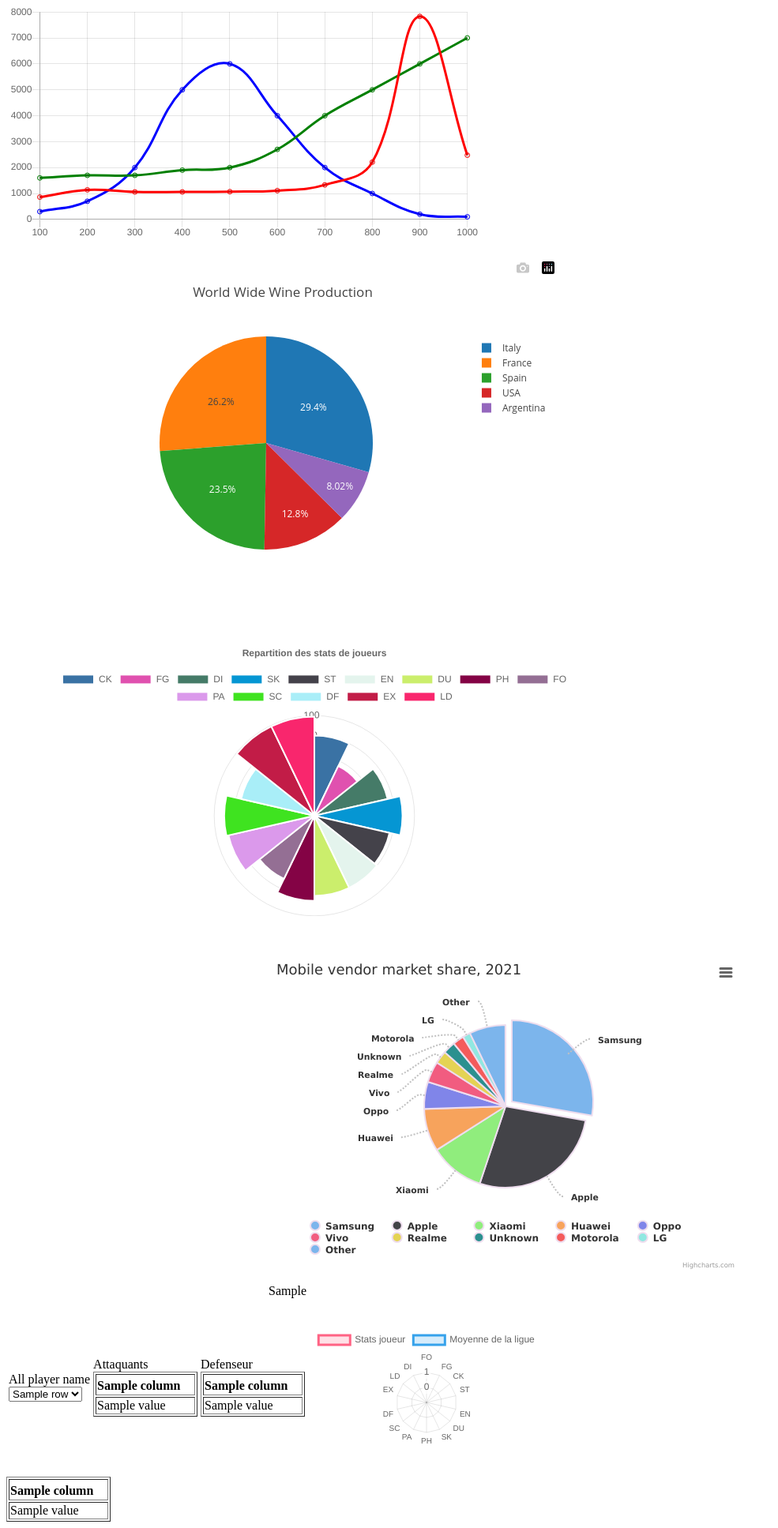
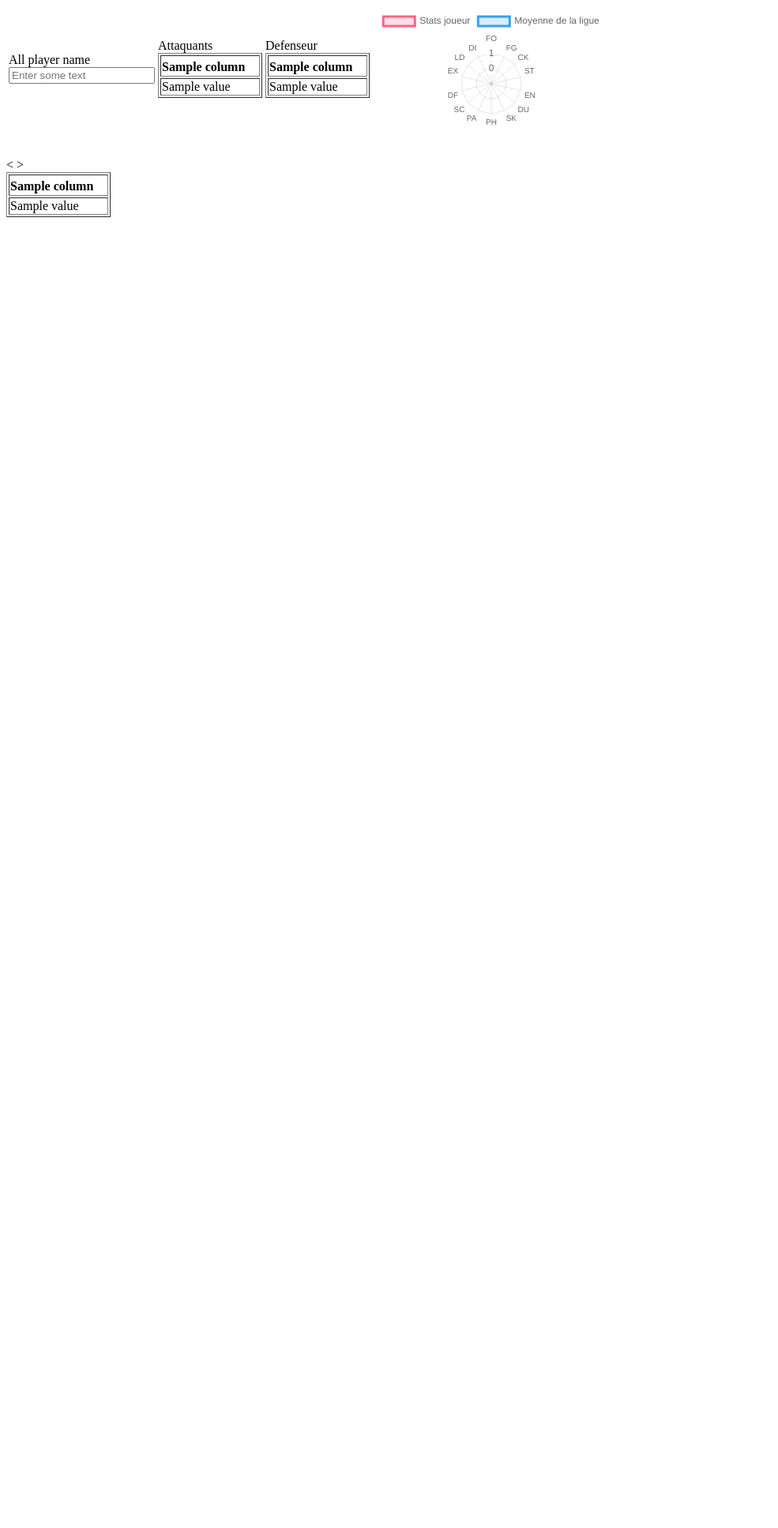
Before and after one commit to MikaelBrassard99/simu-ashl, a Flask app: template template/allStats.html in a window 1280 px wide. Shown: the whole page at 79% size, without its empty margins (0-985 px from the left). After the commit the page ends 275 px from the top, so only its background shows below. Run offline with Flask 3, Linux system fonts and the light colour scheme; the template is opened without the code that fills it: most values are stand-ins (such as "Sample title", 1, 10 or a date in 2020); data that the repository does not hold is empty; some libraries are stand-ins or nearby versions.

Commit message:
add search bar to enter playerName

```diff
--- a/main.py
+++ b/main.py
@@ -7,6 +7,8 @@ import sqlite3
 app = Flask(__name__, template_folder='template', static_folder='static')
 
 data = None
+generalStatsColumns = ['FO', 'FG', 'CK', 'ST','EN', 'DU', 'SK', 'PH', 'PA', 'SC', 'DF', 'EX', 'LD', 'DI']
+
 
 @app.route("/")
 def main():
@@ -30,7 +32,7 @@ def allStats():
     # playerSelect = pd.read_sql(queryDefence, conn)
     # conn.close()
 
-    return render_template("allStats.html", league_data=df_gen, average_Def=generateStats(df_Def)[0], average_Fwd=generateStats(df_Fwd)[0], avg_league_stat_fwd=generateStats(df_Fwd)[1], avg_league_stat_def=generateStats(df_Def)[1])
+    return render_template("allStats.html", league_data=df_gen, average_Def=generateStats(df_Def, generalStatsColumns)[0], average_Fwd=generateStats(df_Fwd, generalStatsColumns)[0], avg_league_stat_fwd=generateStats(df_Fwd, generalStatsColumns)[1], avg_league_stat_def=generateStats(df_Def, generalStatsColumns)[1])
         # Handle other request methods
 
 @app.route("/updateChart", methods=['GET', 'POST'])
@@ -50,10 +52,9 @@ def updateChart():
     df_PlayerSel = pd.read_sql(querySelectedPlayer, conn)
 
     #verify if player is D or Fwd
-    print(df_PlayerSel['PosD'].values[0])
     # playerSelect = pd.read_sql(queryDefence, conn)
     # conn.close()
-    response_data = {'values':generateStats(df_PlayerSel)[1], 'isDef':df_PlayerSel['PosD'].values[0], 'name':df_PlayerSel['Name'].values[0]}
+    response_data = {'values':df_PlayerSel.to_json(orient='records'), 'labels': generalStatsColumns}
     return jsonify(response_data)
 
 
@@ -75,8 +76,7 @@ def set_global(data_in):
     data = data_in  # Set the value of the global variable
 
 #fonction generant les stats (average stats: prends les champs de la bd et realise la moyenne des données) et (tabledata: cree une table de donnée permettant de visualiser les stats moyenne)
-def generateStats(data):
-    statsOrder = ['FO', 'FG', 'CK', 'ST','EN', 'DU', 'SK', 'PH', 'PA', 'SC', 'DF', 'EX', 'LD', 'DI']
+def generateStats(data, statsOrder):
     averageStat = data[statsOrder].mean()
     tableData = pd.DataFrame({'Cotes': statsOrder,
                         'Moyenne': averageStat})
--- a/static/script.js
+++ b/static/script.js
@@ -1,90 +1,6 @@
 var chart_playerStat = []
 var chart_avgFwdOV = []
 
-
-//1er graph
-const xValues = [100, 200, 300, 400, 500, 600, 700, 800, 900, 1000];
-const xArray = ["Italy", "France", "Spain", "USA", "Argentina"];
-const yArray = [55, 49, 44, 24, 15];
-const layout = { title: "World Wide Wine Production" };
-const data = [{ labels: xArray, values: yArray, type: "pie" }];
-Plotly.newPlot("myPlot", data, layout);
-//2e graph
-new Chart("myChart", {
-  type: "line",
-  data: {
-    labels: xValues,
-    datasets: [{
-      data: [860, 1140, 1060, 1060, 1070, 1110, 1330, 2210, 7830, 2478],
-      borderColor: "red",
-      fill: false
-    }, {
-      data: [1600, 1700, 1700, 1900, 2000, 2700, 4000, 5000, 6000, 7000],
-      borderColor: "green",
-      fill: false
-    }, {
-      data: [300, 700, 2000, 5000, 6000, 4000, 2000, 1000, 200, 100],
-      borderColor: "blue",
-      fill: false
-    }]
-  },
-  options: {
-    legend: { display: false }
-  }
-});
-//3e graph
-new Chart("programmingChart", {
-  type: 'polarArea',
-  data: {
-    labels: ["CK", "FG", "DI", "SK", "ST", "EN", "DU", "PH", "FO", "PA", "SC", "DF", "EX", "LD"],
-    datasets: [{
-      data: [80, 55, 75, 88, 77, 80, 80, 85, 70, 88, 90, 75, 99, 99],
-      backgroundColor: [getRandomColor(), getRandomColor(), getRandomColor(), getRandomColor(), getRandomColor(), getRandomColor(), getRandomColor(), getRandomColor(), getRandomColor(), getRandomColor(), getRandomColor(), getRandomColor(), getRandomColor(), getRandomColor()],
-    }]
-  },
-  options: {
-    responsive: true,
-    maintainAspectRatio: false,
-    title: {
-      display: true,
-      text: 'Repartition des stats de joueurs'
-    }
-  }
-});
-
-//3e graph
-Highcharts.chart('container', {
-  chart: {
-    styledMode: true
-  },
-  title: {
-    text: 'Mobile vendor market share, 2021',
-    align: 'left'
-  },
-  xAxis: {
-    categories: ['Jan', 'Feb', 'Mar', 'Apr', 'May', 'Jun', 'Jul', 'Aug', 'Sep', 'Oct', 'Nov', 'Dec']
-  },
-  series: [{
-    type: 'pie',
-    allowPointSelect: true,
-    keys: ['name', 'y', 'selected', 'sliced'],
-    data: [
-      ['Samsung', 27.79, true, true],
-      ['Apple', 27.34, false],
-      ['Xiaomi', 10.87, false],
-      ['Huawei', 8.48, false],
-      ['Oppo', 5.38, false],
-      ['Vivo', 4.17, false],
-      ['Realme', 2.57, false],
-      ['Unknown', 2.45, false],
-      ['Motorola', 2.22, false],
-      ['LG', 1.53, false],
-      ['Other', 7.2, false]
-    ],
-    showInLegend: true
-  }]
-});
-//4e graph
 var playerChart = new Chart("radarChart", {
   type: 'radar',
   data: {
@@ -121,8 +37,8 @@ var playerChart = new Chart("radarChart", {
 });
 
 //get selected value from playerName scoll
-function getSelectedValue() {
-  // Make a POST AJAX call
+function getSelectedValue(selectedValue) {
+  /*// Make a POST AJAX call
   // Get the select element
   var selectElement = document.getElementById('playerSelected');
 
@@ -130,7 +46,7 @@ function getSelectedValue() {
   var selectedOption = selectElement.options[selectElement.selectedIndex];
 
   // Get the value of the selected option
-  var selectedValue = selectedOption.value;
+  var selectedValue = selectedOption.value;*/
   $(document).ready(function () {
     var value = selectedValue;
     //alert("Selected value: " + value);
@@ -234,3 +150,12 @@ document.addEventListener('click', function (e) {
   } catch (error) {
   }
 });
+
+const input = document.querySelector("input");
+
+input.addEventListener("change", updateValue);
+
+function updateValue(e) {
+  console.log(e.target.value)
+  getSelectedValue(e.target.value);
+}
--- a/template/allStats.html
+++ b/template/allStats.html
@@ -16,44 +16,27 @@
 </head>
 
 <body>
-    <div>
-        <canvas id="myChart" style="width:100%;max-width:600px"></canvas>
-    </div>
-    <br>
-    <div id="myPlot" style="width:100%;max-width:700px"></div>
-    <br>
-    <dir>
-        <canvas id="programmingChart" style="width:100%;max-width:700px"></canvas>
-    </dir>
-    <br>
-    <figure class="highcharts-figure">
-        <div id="container"></div>
-        <p class="highcharts-description">
-            {{dataTest}}
-        </p>
-    </figure>
-    <br>
-
     <table>
         <tr>
             <td>
+                <!-- drop down player select -->
                 <div class="table-wrap">
-
                     <head>All player name</head>
                     <div class="menu">
-                        <select class="menu-item" id="playerSelected">
+                        <input placeholder="Enter some text" name="name" list="playerSelected" />
+                        <datalist id="playerSelected">
                             {% for index, row in league_data.iterrows() %}
-                            <option value="{{ row['Name'] }}" onclick="getSelectedValue()">
+                            <option value="{{ row['Name'] }}">
                                 {{ row['Name'] }}
                             </option>
                             {% endfor %}
-                        </select>
+                        </datalist>
                     </div>
                 </div>
             </td>
             <td>
+                <!-- stats gen off -->
                 <div class="table-wrap">
-
                     <head>Attaquants</head>
                     <table border="1" class="sortable">
                         <thead>
@@ -78,8 +61,8 @@
                 </div>
             </td>
             <td>
+                <!-- stats gen def -->
                 <div class="table-wrap">
-
                     <head>Defenseur</head>
                     <table border="1" class="sortable">
                         <thead>
@@ -104,6 +87,7 @@
                 </div>
             </td>
             <td>
+                <!-- player graph stats -->
                 <div>
                     <canvas id="radarChart"></canvas>
                 </div>
@@ -114,7 +98,8 @@
     <br>
 
     <br>
-    <div class="table-wrap">
+<    <!-- general player stats -->
+>    <div class="table-wrap">
         <table border="1" class="sortable">
             <thead>
                 <tr>
@@ -140,22 +125,29 @@
 
     <script src="{{ url_for('static', filename='script.js') }}"></script>
     <script>
-        var chart_playerStat = [];
-        var chart_playerStatName = [];
+        var chart_playerSelStat = [];
+        var chart_playerSelStatFiltered = [];
         var chart_avgStat = [];
-        var chart_avgStatLabel = "";
-
-
+        var chart_labels = [];
         // Define a JavaScript function inside a <script> tag
         function updateRadarChart() {
-
-
             $.get('/updateChart', function (response) {
                 // Process the received JSON data
                 if (response !== null && typeof response !== 'undefined') {
-                    chart_playerStat = JSON.parse(response.values);
-                    chart_playerStatName = response.name;
-                    if (response.isDef == "True") {
+                    //all PlayerStat
+                    chart_playerSelStat = JSON.parse(response.values)[0];
+                    //get column to show in chart
+                    chart_labels = response.labels;
+                    //get name from player
+                    chart_playerStatName = chart_playerSelStat.Name;
+
+                    //get values from column
+                    for (let i = 0; i < chart_labels.length; i++) {
+                        chart_playerSelStatFiltered[i] = chart_playerSelStat[chart_labels[i]];
+                    }
+                    //verify if player is D
+                    if (chart_playerSelStat.PosD == "True") {
+                        //get average static league stat from rendertemplate
                         chart_avgStat = {{ avg_league_stat_def | safe }};
                         chart_avgStatLabel = "Moyenne def";
                     } else {
@@ -163,19 +155,19 @@
                         chart_avgStatLabel = "Moyenne att";
                     }
                 }
-                playerChart.data.labels = ['FO', 'FG', 'CK', 'ST','EN', 'DU', 'SK', 'PH', 'PA', 'SC', 'DF', 'EX', 'LD', 'DI'];
+                playerChart.data.labels = chart_labels;
                 playerChart.data.datasets[0].label = chart_playerStatName;
-                playerChart.data.datasets[0].data = chart_playerStat;
+                playerChart.data.datasets[0].data = chart_playerSelStatFiltered;
                 playerChart.data.datasets[1].label = chart_avgStatLabel;
                 playerChart.data.datasets[1].data = chart_avgStat;
             });
             playerChart.update();
         }
 
-        // Call the greet function every 5 seconds
+        // Call the greet function every second
         setInterval(function () {
             updateRadarChart();
-        }, 1000); // 5000 milliseconds = 5 seconds
+        }, 1000);
 
     </script>
 </body>
```
